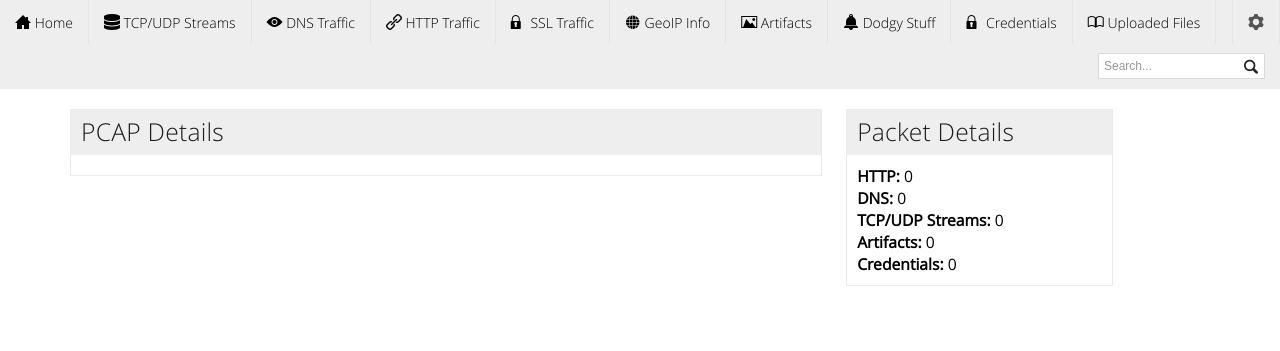
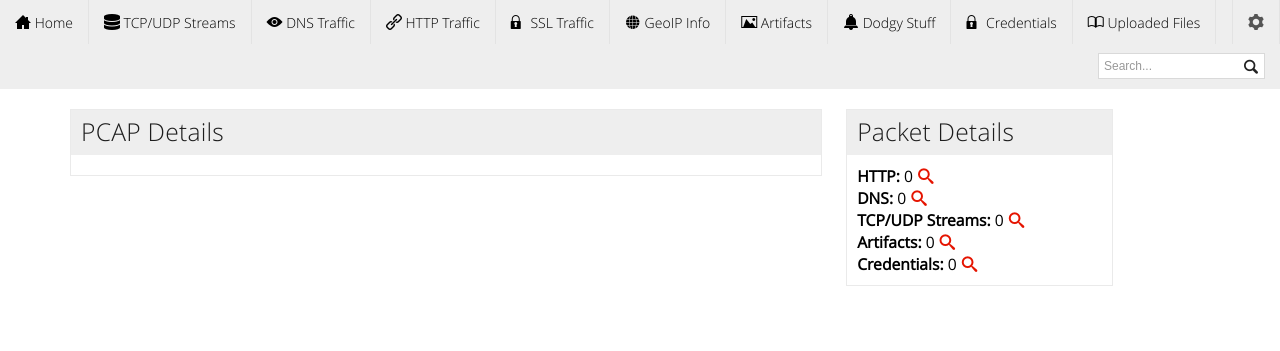
Before and after one commit to SneakersInc/sniffmypacketsv2-web, a Flask app: page /pcap/1 in a window 1280 px wide. Shown: the part 199-550 px from the top of the page. Run offline with Flask 2, Linux system fonts and the light colour scheme; data that the repository does not hold is empty.

Commit message:
added sub search on pcap info page

```diff
--- a/server.py
+++ b/server.py
@@ -51,7 +51,7 @@ def pcapsummary(pcapid):
         files = mongo.db.ARTIFACTS.find({"PCAP ID": pcapid}).count()
         creds = mongo.db.CREDS.find({"PCAP ID": pcapid}).count()
         return render_template('summary.html', records=summary, http=http, dns=dns, streams=streams, files=files,
-                               creds=creds)
+                               creds=creds, pcapid=pcapid)
     except Exception as e:
         return make_response(jsonify({'error': str(e)}))
 
--- a/templates/summary.html
+++ b/templates/summary.html
@@ -30,11 +30,11 @@
                         Packet Details
                     </div>
                     <div class="panel-content">
-                        <b>HTTP:</b> {{ http }}</br>
-                        <b>DNS:</b> {{ dns }}</br>
-                        <b>TCP/UDP Streams:</b> {{ streams }}</br>
-                        <b>Artifacts:</b> {{ files }}</br>
-                        <b>Credentials:</b> {{ creds }}</br>
+                        <b>HTTP:</b> {{ http }}<a href="/pcap/{{ pcapid }}/http"><i class="icon-search fg-red on-right"></i></a></br>
+                        <b>DNS:</b> {{ dns }}<a href="/pcap/{{ pcapid }}/dns"><i class="icon-search fg-red on-right"></i></a></br>
+                        <b>TCP/UDP Streams:</b> {{ streams }}<a href="/pcap/{{ pcapid }}/streams"><i class="icon-search fg-red on-right"></i></a></br>
+                        <b>Artifacts:</b> {{ files }}<a href="/pcap/{{ pcapid }}/artifacts"><i class="icon-search fg-red on-right"></i></a></br>
+                        <b>Credentials:</b> {{ creds }}<a href="/pcap/{{ pcapid }}/creds"><i class="icon-search fg-red on-right"></i></a></br>
                     </div>
                 </div>
             </div>
```
